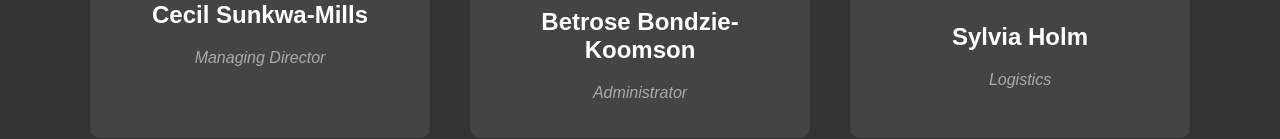
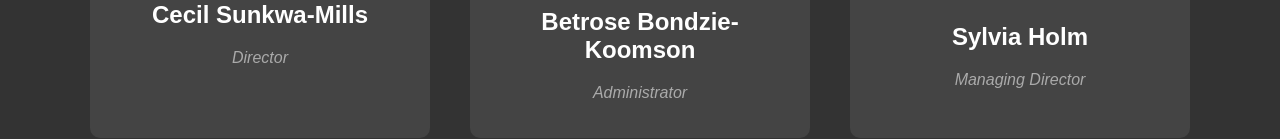
Before and after one commit to fatherShafiu/holmewine, a plain HTML site: page team.html in a window 1280 px wide. Shown: the part 477-616 px from the top of the page. Drawn offline with Linux system fonts and the light colour scheme.

Commit message:
adding people

```diff
--- a/team.html
+++ b/team.html
@@ -57,7 +57,7 @@
         <div class="team-member">
             <img src="assets/images/cecil.jpg" alt="Cecil Sunkwa Mills">
             <h2>Cecil Sunkwa-Mills</h2>
-            <p class="position">Managing Director</p>
+            <p class="position"> Director</p>
         </div>
 
         <div class="team-member">
@@ -69,7 +69,7 @@
         <div class="team-member">
             <img src="/assets/images/sylvia.jpg" alt="Sylvia Holm">
             <h2>Sylvia Holm</h2>
-            <p class="position">Logistics</p>
+            <p class="position">Managing Director</p>
         </div>
 
         <div class="team-member">
```
